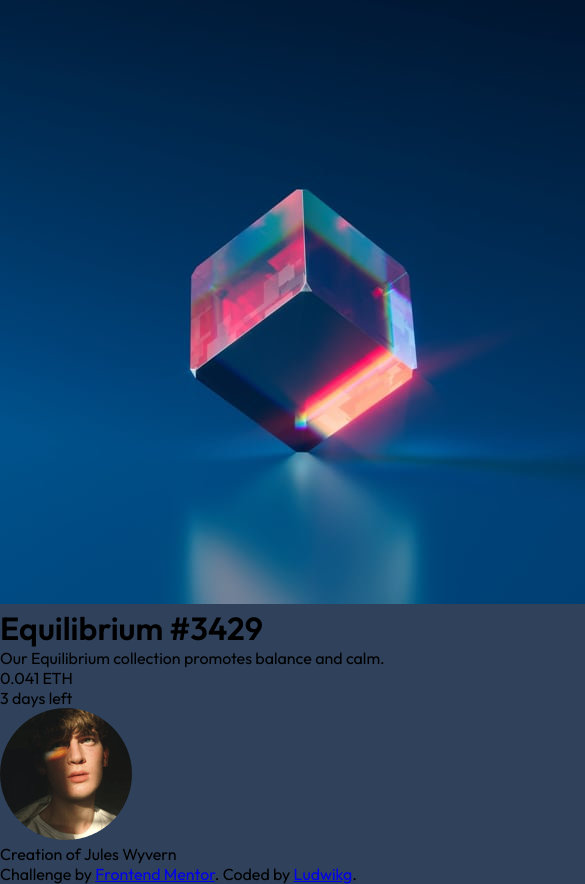
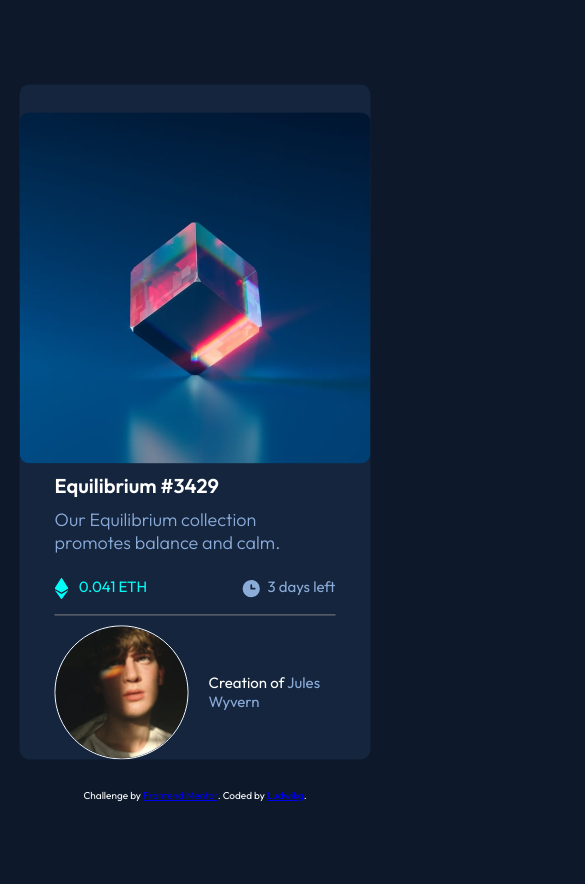
Before and after one commit to Ludwikgg/FrontEndMentor-nft-preview-card, a plain HTML site: page index.html in a window 390 px wide. Shown: the whole page, 585 px wide, since content can reach past the window. After the commit the page ends 844 px from the top, so only its background shows below. Drawn offline with Linux system fonts and the light colour scheme.

Commit message:
created css style for mobile first breakpoints

```diff
--- a/css/style.css
+++ b/css/style.css
@@ -2,21 +2,145 @@
     /* main BG */
     --very-dark-blue: hsl(217, 54%, 11%);
     /* card BG */
-    --very-dark-blue: hsl(216, 50%, 16%);
+    --very-dark-blue2: hsl(216, 50%, 16%);
     /* line */
-    --very-dark-blue: hsl(215, 32%, 27%);
+    --very-dark-blue3: hsl(215, 32%, 27%);
     --white: hsl(0, 0%, 100%);
     --soft-blue: hsl(215, 51%, 70%);
     --cyan: hsl(178, 100%, 50%);
+    --gray: #8BACD9;
 }
 
 * {
     margin: 0;
     padding: 0;
     box-sizing: border-box;
-    font-family: 'Outfit', sans-serif;
 }
 
 body {
     background-color: var(--very-dark-blue);
+    font-family: 'Outfit', sans-serif;
+    height: 100vh;
 }
+
+@media(max-width:576px) {
+    .wrapper {
+        overflow: hidden;
+        position: relative;
+        top: 50%;
+        left: 50%;
+        transform: translate(-50%, -50%);
+        display: flex;
+        justify-content: center;
+        align-items: center;
+        height: 80vh;
+        width: 90vw;
+        background-color: var(--very-dark-blue2);
+        border-radius: 10px;
+        flex-wrap: wrap;
+    }
+
+    img {
+        margin-top: 8%;
+        align-self: flex-center;
+        width: 100%;
+        flex-basis: 80%;
+        border-radius: 10px;
+    }
+
+    .txt {
+        display: flex;
+        flex-direction: column;
+        color: var(--white);
+        flex-basis: 80%;
+    }
+
+    .header-text {
+        font-size: 20px;
+        margin: 10px 0 10px 0;
+    }
+
+    .description {
+        font-weight: 300;
+        color: var(--soft-blue);
+        font-size: 18px;
+    }
+
+    /* Price */
+    .prices {
+        display: flex;
+        justify-content: center;
+        align-items: center;
+        flex-basis: 80%;
+        padding-bottom: 15px;
+        border-bottom: 0.5px solid gray;
+    }
+
+    .prices .price-ico {
+        flex-basis: 5%;
+    }
+
+    .prices .price-txt {
+        color: var(--cyan);
+        font-size: 15px;
+        flex-grow: 1;
+        padding-left: 10px;
+        padding-top: 20px;
+    }
+
+
+    .prices .time-ico {
+        flex-basis: 8%;
+    }
+
+    .prices .time-left {
+        color: var(--gray);
+        font-size: 15px;
+        padding-left: 5px;
+        padding-top: 20px;
+    }
+
+    /* Footer */
+    .footer {
+        display: flex;
+        flex-basis: 80%;
+        align-items: center;
+        justify-items: center;
+    }
+
+    .footer .author-img {
+        flex-basis: 8%;
+        margin: 10px 0;
+        border: 1px solid var(--white);
+        border-radius: 50%;
+        flex-grow: 1;
+    }
+
+    .footer .author {
+        flex-basis: 70%;
+        flex-grow: 1;
+        margin-left: 20px;
+        font-size: 15px;
+        color: var(--white)
+    }
+
+    .author span {
+        color: var(--gray)
+    }
+
+    .attribution {
+        position: fixed;
+        bottom: 5vh;
+        left: 50%;
+        transform: translateX(-50%);
+        color: var(--white);
+        font-size: 10px;
+        width: 80%;
+        text-align: center;
+    }
+}
+
+
+
+
+/* TODO: zrobić reszte mq */
--- a/index.html
+++ b/index.html
@@ -18,20 +18,24 @@
     <img src="img/image-equilibrium.jpg" alt="Rainbow cube reflecting light on blue background" class="main-img">
     <div class="txt">
       <h1 class="header-text"> Equilibrium #3429</h1>
-      <p class="description"> Our Equilibrium collection promotes balance and calm.</p>
+      <p class="description"> Our Equilibrium
+        collection promotes
+        balance and calm.</p>
     </div>
     <div class="prices">
-      <p class="price">0.041 ETH</p>
+      <img src="img/icon-ethereum.svg" alt="Ethereum icon" class="price-ico">
+      <p class="price-txt">0.041 ETH</p>
+      <img src="img/icon-clock.svg" alt="Clock icon" class="time-ico">
       <p class="time-left">3 days left</p>
     </div>
     <div class="footer">
-      <img src="img/image-avatar.png" alt="Photo of a man">
-      <p class="author">Creation of Jules Wyvern</p>
+      <img src="img/image-avatar.png" alt="Photo of a man" class="author-img">
+      <p class="author">Creation of <span> Jules Wyvern</span></p>
     </div>
   </div>
   <div class="attribution">
     Challenge by <a href="https://www.frontendmentor.io?ref=challenge" target="_blank">Frontend Mentor</a>.
-    Coded by <a href="#">Ludwikg</a>.
+    Coded by <a href="https://github.com/Ludwikgg" target="_blank">Ludwikg</a>.
   </div>
 </body>
 
```
